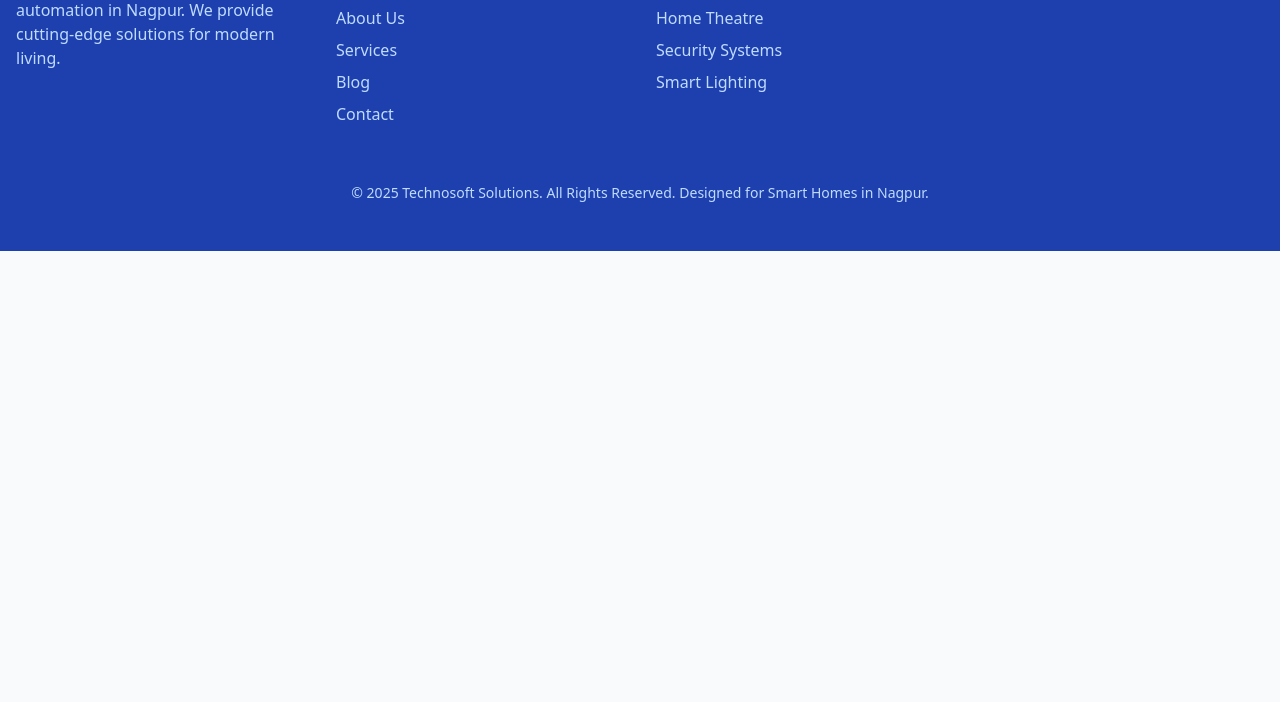
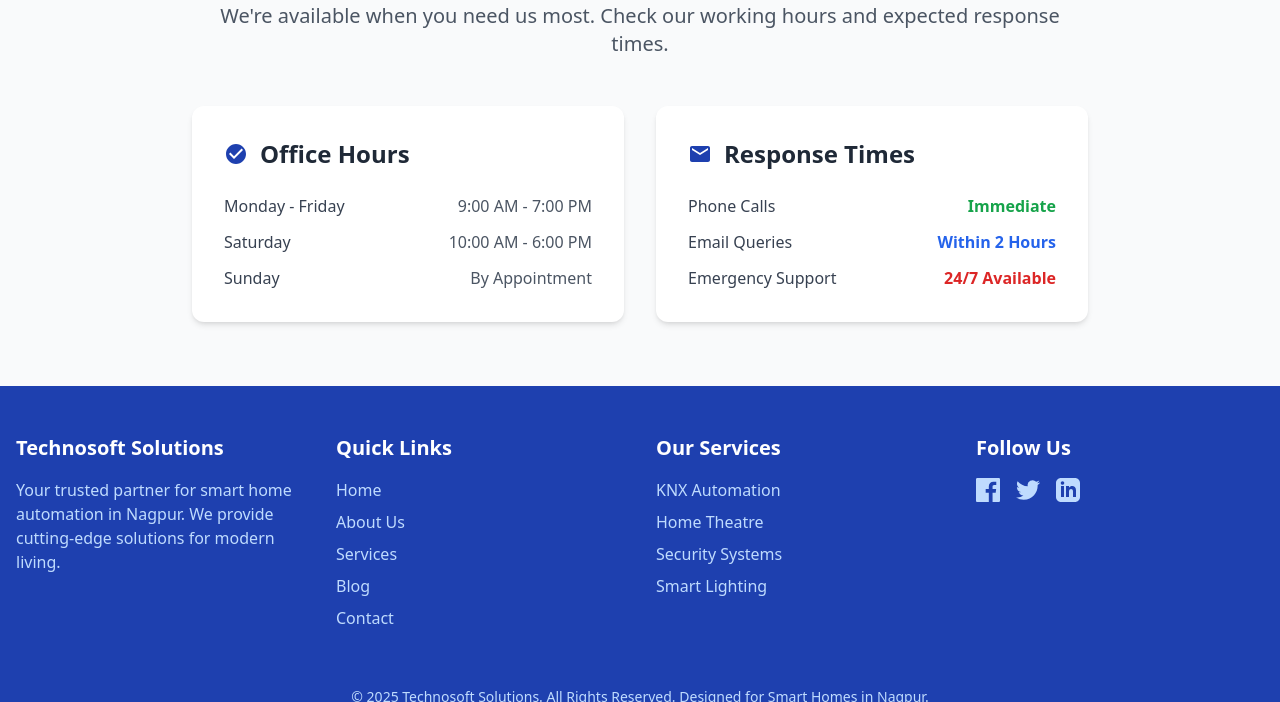
Before and after one commit to andrul10/smart-home-automation, a plain HTML site: page contact.html in a window 1280 px wide. Shown: the part 1100-1802 px from the top of the page. Before the commit the page ends 1351 px from the top, so only its background shows below. Drawn offline with nearby package versions, Linux system fonts and the light colour scheme.

Commit message:
Update contact page with improved title, description, and added business hours section

```diff
--- a/contact.html
+++ b/contact.html
@@ -1,12 +1,17 @@
 <!DOCTYPE html>
 <html lang="en">
+
 <head>
     <meta charset="UTF-8" />
     <meta name="viewport" content="width=device-width, initial-scale=1.0" />
-    <title>Smart Home Automation Nagpur | Technosoft Solutions | Best Home Automation Company</title>
-    <meta name="description" content="Transform your home with premium smart home automation in Nagpur. Technosoft Solutions offers KNX switches, home theatre systems, security solutions & IoT automation. Call 9373113762">
-    <meta name="keywords" content="home automation services nagpur, smart home automation nagpur, technosoft solutions nagpur, home automation company nagpur, best home automation nagpur, KNX switches nagpur">
+    <title>Contact Us | Smart Home Automation Nagpur Best Home Automation Company</title>
+    <meta name="description"
+        content="Ready to start your smart home project in Nagpur? Contact our expert team for answers, advice, on our automation and security solutions.">
+    <meta name="keywords"
+        content="home automation services nagpur, smart home automation nagpur, technosoft solutions nagpur, home automation company nagpur, best home automation nagpur, KNX switches nagpur">
     <script src="https://cdn.tailwindcss.com"></script>
+    <link rel="canonical" href="https://andrul10.github.io/smart-home-automation/contact.html" />
+
     <script>
         tailwind.config = {
             theme: {
@@ -26,15 +31,17 @@
         }
     </style>
 </head>
+
 <body class="bg-gray-50 text-gray-800 font-sans">
     <header class="bg-white shadow-lg sticky top-0 z-50">
         <div class="container mx-auto px-4">
             <div class="flex justify-between items-center py-4">
                 <div class="flex items-center space-x-3">
-                    <div class="w-12 h-12 bg-gradient-to-br from-blue-600 to-blue-800 rounded-lg flex items-center justify-center">
+                    <div
+                        class="w-12 h-12 bg-gradient-to-br from-blue-600 to-blue-800 rounded-lg flex items-center justify-center">
                         <svg class="w-8 h-8 text-white" fill="currentColor" viewBox="0 0 24 24">
-                            <path d="M10 20v-6h4v6h5v-8h3L12 3 2 12h3v8z"/>
-                            <circle cx="12" cy="12" r="2" fill="white" opacity="0.8"/>
+                            <path d="M10 20v-6h4v6h5v-8h3L12 3 2 12h3v8z" />
+                            <circle cx="12" cy="12" r="2" fill="white" opacity="0.8" />
                         </svg>
 
                     </div>
@@ -45,16 +52,22 @@
                 </div>
 
                 <nav class="hidden md:flex space-x-6">
-                    <a href="./index.html" class="nav-link text-gray-700 hover:text-primary font-medium transition-colors">Home</a>
-                    <a href="./about.html" class="nav-link text-gray-700 hover:text-primary font-medium transition-colors">About</a>
-                    <a href="./services.html" class="nav-link text-gray-700 hover:text-primary font-medium transition-colors">Services</a>
-                    <a href="./blogs.html" class="nav-link text-gray-700 hover:text-primary font-medium transition-colors">Blog</a>
-                    <a href="./contact.html" class="nav-link text-gray-700 hover:text-primary font-medium transition-colors">Contact</a>
+                    <a href="./index.html"
+                        class="nav-link text-gray-700 hover:text-primary font-medium transition-colors">Home</a>
+                    <a href="./about.html"
+                        class="nav-link text-gray-700 hover:text-primary font-medium transition-colors">About</a>
+                    <a href="./services.html"
+                        class="nav-link text-gray-700 hover:text-primary font-medium transition-colors">Services</a>
+                    <a href="./blogs.html"
+                        class="nav-link text-gray-700 hover:text-primary font-medium transition-colors">Blog</a>
+                    <a href="./contact.html"
+                        class="nav-link text-gray-700 hover:text-primary font-medium transition-colors">Contact</a>
                 </nav>
 
                 <button class="md:hidden" onclick="toggleMobileMenu()">
                     <svg class="w-6 h-6" fill="none" stroke="currentColor" viewBox="0 0 24 24">
-                        <path stroke-linecap="round" stroke-linejoin="round" stroke-width="2" d="M4 6h16M4 12h16M4 18h16"></path>
+                        <path stroke-linecap="round" stroke-linejoin="round" stroke-width="2"
+                            d="M4 6h16M4 12h16M4 18h16"></path>
                     </svg>
                 </button>
             </div>
@@ -69,11 +82,13 @@
         </div>
     </header>
 
+    <!-- Contact Section -->
     <section id="contact" class="py-16 bg-gray-50">
         <div class="container mx-auto px-4">
             <div class="text-center mb-12">
                 <h2 class="text-4xl font-bold text-primary mb-4">Get a Free Consultation</h2>
-                <p class="text-xl text-gray-600 max-w-3xl mx-auto">Ready to build your smart home in Nagpur? Contact us today for a personalized quote and expert advice.</p>
+                <p class="text-xl text-gray-600 max-w-3xl mx-auto">Ready to build your smart home in Nagpur? Contact us
+                    today for a personalized quote and expert advice.</p>
             </div>
             <div class="max-w-6xl mx-auto grid md:grid-cols-2 gap-12 bg-white p-8 rounded-xl shadow-lg">
                 <div class="flex flex-col justify-center">
@@ -81,54 +96,137 @@
                     <form action="#" method="POST">
                         <div class="mb-4">
                             <label for="name" class="block text-gray-700 font-medium mb-2">Your Name</label>
-                            <input type="text" id="name" name="name" class="w-full px-4 py-2 border border-gray-300 rounded-lg focus:ring-secondary focus:border-secondary" required>
+                            <input type="text" id="name" name="name"
+                                class="w-full px-4 py-2 border border-gray-300 rounded-lg focus:ring-secondary focus:border-secondary"
+                                required>
                         </div>
                         <div class="mb-4">
                             <label for="email" class="block text-gray-700 font-medium mb-2">Email Address</label>
-                            <input type="email" id="email" name="email" class="w-full px-4 py-2 border border-gray-300 rounded-lg focus:ring-secondary focus:border-secondary" required>
+                            <input type="email" id="email" name="email"
+                                class="w-full px-4 py-2 border border-gray-300 rounded-lg focus:ring-secondary focus:border-secondary"
+                                required>
                         </div>
                         <div class="mb-4">
                             <label for="phone" class="block text-gray-700 font-medium mb-2">Phone Number</label>
-                            <input type="tel" id="phone" name="phone" class="w-full px-4 py-2 border border-gray-300 rounded-lg focus:ring-secondary focus:border-secondary">
+                            <input type="tel" id="phone" name="phone"
+                                class="w-full px-4 py-2 border border-gray-300 rounded-lg focus:ring-secondary focus:border-secondary">
                         </div>
                         <div class="mb-6">
                             <label for="message" class="block text-gray-700 font-medium mb-2">Your Message</label>
-                            <textarea id="message" name="message" rows="4" class="w-full px-4 py-2 border border-gray-300 rounded-lg focus:ring-secondary focus:border-secondary" required></textarea>
+                            <textarea id="message" name="message" rows="4"
+                                class="w-full px-4 py-2 border border-gray-300 rounded-lg focus:ring-secondary focus:border-secondary"
+                                required></textarea>
                         </div>
-                        <button type="submit" class="w-full bg-primary hover:bg-blue-800 text-white font-bold py-3 px-6 rounded-lg transition-colors">Submit Request</button>
+                        <button type="submit"
+                            class="w-full bg-primary hover:bg-blue-800 text-white font-bold py-3 px-6 rounded-lg transition-colors">Submit
+                            Request</button>
                     </form>
                 </div>
                 <div>
                     <h3 class="text-2xl font-bold mb-6 text-gray-800">Contact Information</h3>
                     <div class="space-y-4 text-lg">
                         <div class="flex items-center space-x-4 text-gray-700">
-                           <svg class="w-6 h-6 text-primary" fill="currentColor" viewBox="0 0 24 24"><path d="M12 2C8.13 2 5 5.13 5 9c0 5.25 7 13 7 13s7-7.75 7-13c0-3.87-3.13-7-7-7zm0 9.5c-1.38 0-2.5-1.12-2.5-2.5s1.12-2.5 2.5-2.5 2.5 1.12 2.5 2.5-1.12 2.5-2.5 2.5z"/></svg>
+                            <svg class="w-6 h-6 text-primary" fill="currentColor" viewBox="0 0 24 24">
+                                <path
+                                    d="M12 2C8.13 2 5 5.13 5 9c0 5.25 7 13 7 13s7-7.75 7-13c0-3.87-3.13-7-7-7zm0 9.5c-1.38 0-2.5-1.12-2.5-2.5s1.12-2.5 2.5-2.5 2.5 1.12 2.5 2.5-1.12 2.5-2.5 2.5z" />
+                            </svg>
                             <span>Technosoft Solutions, Nagpur, Maharashtra</span>
                         </div>
                         <div class="flex items-center space-x-4 text-gray-700">
-                           <svg class="w-6 h-6 text-primary" fill="currentColor" viewBox="0 0 24 24"><path d="M6.62 10.79a15.353 15.353 0 006.59 6.59l2.2-2.2c.27-.27.67-.36 1.02-.24 1.12.37 2.33.57 3.57.57.55 0 1 .45 1 1V20c0 .55-.45 1-1 1-9.39 0-17-7.61-17-17 0-.55.45-1 1-1h3.5c.55 0 1 .45 1 1 0 1.25.2 2.45.57 3.57.11.35.02.74-.25 1.02l-2.2 2.2z"/></svg>
+                            <svg class="w-6 h-6 text-primary" fill="currentColor" viewBox="0 0 24 24">
+                                <path
+                                    d="M6.62 10.79a15.353 15.353 0 006.59 6.59l2.2-2.2c.27-.27.67-.36 1.02-.24 1.12.37 2.33.57 3.57.57.55 0 1 .45 1 1V20c0 .55-.45 1-1 1-9.39 0-17-7.61-17-17 0-.55.45-1 1-1h3.5c.55 0 1 .45 1 1 0 1.25.2 2.45.57 3.57.11.35.02.74-.25 1.02l-2.2 2.2z" />
+                            </svg>
                             <a href="tel:9373113762" class="hover:text-primary">9373-113-762</a>
                         </div>
                         <div class="flex items-center space-x-4 text-gray-700">
-                            <svg class="w-6 h-6 text-primary" fill="currentColor" viewBox="0 0 24 24"><path d="M20 4H4c-1.1 0-1.99.9-1.99 2L2 18c0 1.1.9 2 2 2h16c1.1 0 2-.9 2-2V6c0-1.1-.9-2-2-2zm0 4l-8 5-8-5V6l8 5 8-5v2z"/></svg>
-                            <a href="mailto:info@technosoftnagpur.com" class="hover:text-primary">info@technosoftnagpur.com</a>
+                            <svg class="w-6 h-6 text-primary" fill="currentColor" viewBox="0 0 24 24">
+                                <path
+                                    d="M20 4H4c-1.1 0-1.99.9-1.99 2L2 18c0 1.1.9 2 2 2h16c1.1 0 2-.9 2-2V6c0-1.1-.9-2-2-2zm0 4l-8 5-8-5V6l8 5 8-5v2z" />
+                            </svg>
+                            <a href="mailto:info@technosoftnagpur.com"
+                                class="hover:text-primary">info@technosoftnagpur.com</a>
                         </div>
                     </div>
                     <div class="mt-8">
-                        <iframe class="w-full h-64 rounded-lg" src="https://www.google.com/maps/embed?pb=!1m18!1m12!1m3!1d119066.42512196608!2d79.02054694935474!3d21.16113110255928!2m3!1f0!2f0!3f0!3m2!1i1024!2i768!4f13.1!3m3!1m2!1s0x3bd4c0a5a31faf13%3A0x19b37d06d0bb3e2b!2sNagpur%2C%20Maharashtra!5e0!3m2!1sen!2sin!4v1658486014389!5m2!1sen!2sin" style="border:0;" allowfullscreen="" loading="lazy" referrerpolicy="no-referrer-when-downgrade"></iframe>
+                        <iframe class="w-full h-64 rounded-lg"
+                            src="https://www.google.com/maps/embed?pb=!1m18!1m12!1m3!1d119066.42512196608!2d79.02054694935474!3d21.16113110255928!2m3!1f0!2f0!3f0!3m2!1i1024!2i768!4f13.1!3m3!1m2!1s0x3bd4c0a5a31faf13%3A0x19b37d06d0bb3e2b!2sNagpur%2C%20Maharashtra!5e0!3m2!1sen!2sin!4v1658486014389!5m2!1sen!2sin"
+                            style="border:0;" allowfullscreen="" loading="lazy"
+                            referrerpolicy="no-referrer-when-downgrade"></iframe>
                     </div>
                 </div>
             </div>
         </div>
     </section>
 
+    <!-- Business Hours -->
+    <section class="py-16 bg-gray-50">
+        <div class="container mx-auto px-4">
+            <div class="max-w-4xl mx-auto">
+                <div class="text-center mb-12">
+                    <h2 class="text-4xl font-bold text-primary mb-4">Business Hours & Response Times</h2>
+                    <p class="text-xl text-gray-600">We're available when you need us most. Check our working hours and
+                        expected response times.</p>
+                </div>
+                <div class="grid grid-cols-1 md:grid-cols-2 gap-8">
+                    <div class="bg-white p-8 rounded-xl shadow-md">
+                        <h3 class="text-2xl font-bold text-gray-800 mb-6 flex items-center">
+                            <svg class="w-6 h-6 text-primary mr-3" fill="currentColor" viewBox="0 0 24 24">
+                                <path
+                                    d="M12 2C6.48 2 2 6.48 2 12s4.48 10 10 10 10-4.48 10-10S17.52 2 12 2zm-2 15l-5-5 1.41-1.41L10 14.17l7.59-7.59L19 8l-9 9z" />
+                            </svg>
+                            Office Hours
+                        </h3>
+                        <div class="space-y-3">
+                            <div class="flex justify-between items-center">
+                                <span class="font-medium text-gray-700">Monday - Friday</span>
+                                <span class="text-gray-600">9:00 AM - 7:00 PM</span>
+                            </div>
+                            <div class="flex justify-between items-center">
+                                <span class="font-medium text-gray-700">Saturday</span>
+                                <span class="text-gray-600">10:00 AM - 6:00 PM</span>
+                            </div>
+                            <div class="flex justify-between items-center">
+                                <span class="font-medium text-gray-700">Sunday</span>
+                                <span class="text-gray-600">By Appointment</span>
+                            </div>
+                        </div>
+                    </div>
+                    <div class="bg-white p-8 rounded-xl shadow-md">
+                        <h3 class="text-2xl font-bold text-gray-800 mb-6 flex items-center">
+                            <svg class="w-6 h-6 text-primary mr-3" fill="currentColor" viewBox="0 0 24 24">
+                                <path
+                                    d="M20 4H4c-1.1 0-1.99.9-1.99 2L2 18c0 1.1.9 2 2 2h16c1.1 0 2-.9 2-2V6c0-1.1-.9-2-2-2zm0 4l-8 5-8-5V6l8 5 8-5v2z" />
+                            </svg>
+                            Response Times
+                        </h3>
+                        <div class="space-y-3">
+                            <div class="flex justify-between items-center">
+                                <span class="font-medium text-gray-700">Phone Calls</span>
+                                <span class="text-green-600 font-semibold">Immediate</span>
+                            </div>
+                            <div class="flex justify-between items-center">
+                                <span class="font-medium text-gray-700">Email Queries</span>
+                                <span class="text-blue-600 font-semibold">Within 2 Hours</span>
+                            </div>
+                            <div class="flex justify-between items-center">
+                                <span class="font-medium text-gray-700">Emergency Support</span>
+                                <span class="text-red-600 font-semibold">24/7 Available</span>
+                            </div>
+                        </div>
+                    </div>
+                </div>
+            </div>
+        </div>
+    </section>
 
     <footer class="bg-primary text-white">
         <div class="container mx-auto px-4 py-12">
             <div class="grid grid-cols-1 md:grid-cols-4 gap-8">
                 <div class="md:col-span-1">
                     <h4 class="text-xl font-bold mb-4">Technosoft Solutions</h4>
-                    <p class="text-blue-200">Your trusted partner for smart home automation in Nagpur. We provide cutting-edge solutions for modern living.</p>
+                    <p class="text-blue-200">Your trusted partner for smart home automation in Nagpur. We provide
+                        cutting-edge solutions for modern living.</p>
                 </div>
                 <div>
                     <h4 class="text-xl font-semibold mb-4">Quick Links</h4>
@@ -152,9 +250,21 @@
                 <div>
                     <h4 class="text-xl font-semibold mb-4">Follow Us</h4>
                     <div class="flex space-x-4">
-                        <a href="#" class="text-blue-200 hover:text-white"><svg class="w-6 h-6" fill="currentColor" viewBox="0 0 24 24"><path d="M22.675 0h-21.35C.59 0 0 .59 0 1.325v21.351C0 23.41.59 24 1.325 24H12.82v-9.294H9.692v-3.622h3.128V8.413c0-3.1 1.893-4.788 4.659-4.788 1.325 0 2.463.099 2.795.143v3.24l-1.918.001c-1.504 0-1.795.715-1.795 1.763v2.313h3.587l-.467 3.622h-3.12V24h6.116c.735 0 1.325-.59 1.325-1.325V1.325C24 .59 23.41 0 22.675 0z"/></svg></a>
-                        <a href="#" class="text-blue-200 hover:text-white"><svg class="w-6 h-6" fill="currentColor" viewBox="0 0 24 24"><path d="M23.953 4.57a10 10 0 01-2.825.775 4.958 4.958 0 002.163-2.723c-.951.555-2.005.959-3.127 1.184a4.92 4.92 0 00-8.384 4.482C7.69 8.095 4.067 6.13 1.64 3.162a4.822 4.822 0 00-.666 2.475c0 1.71.87 3.213 2.188 4.096a4.904 4.904 0 01-2.228-.616v.06a4.923 4.923 0 003.946 4.827 4.996 4.996 0 01-2.223.085c.645 1.956 2.52 3.379 4.744 3.419a9.875 9.875 0 01-6.117 2.107c-.397 0-.79-.023-1.175-.068a13.963 13.963 0 007.548 2.212c9.058 0 14.01-7.502 14.01-14.013 0-.213-.005-.426-.015-.637a9.935 9.935 0 002.46-2.548z"/></svg></a>
-                        <a href="#" class="text-blue-200 hover:text-white"><svg class="w-6 h-6" fill="currentColor" viewBox="0 0 24 24"><path d="M19 0h-14c-2.761 0-5 2.239-5 5v14c0 2.761 2.239 5 5 5h14c2.762 0 5-2.239 5-5v-14c0-2.761-2.238-5-5-5zm-11 19h-3v-11h3v11zm-1.5-12.268c-.966 0-1.75-.79-1.75-1.764s.784-1.764 1.75-1.764 1.75.79 1.75 1.764-.783 1.764-1.75 1.764zm13.5 12.268h-3v-5.604c0-3.368-4-3.113-4 0v5.604h-3v-11h3v1.765c1.396-2.586 7-2.777 7 2.476v6.759z"/></svg></a>
+                        <a href="#" class="text-blue-200 hover:text-white"><svg class="w-6 h-6" fill="currentColor"
+                                viewBox="0 0 24 24">
+                                <path
+                                    d="M22.675 0h-21.35C.59 0 0 .59 0 1.325v21.351C0 23.41.59 24 1.325 24H12.82v-9.294H9.692v-3.622h3.128V8.413c0-3.1 1.893-4.788 4.659-4.788 1.325 0 2.463.099 2.795.143v3.24l-1.918.001c-1.504 0-1.795.715-1.795 1.763v2.313h3.587l-.467 3.622h-3.12V24h6.116c.735 0 1.325-.59 1.325-1.325V1.325C24 .59 23.41 0 22.675 0z" />
+                            </svg></a>
+                        <a href="#" class="text-blue-200 hover:text-white"><svg class="w-6 h-6" fill="currentColor"
+                                viewBox="0 0 24 24">
+                                <path
+                                    d="M23.953 4.57a10 10 0 01-2.825.775 4.958 4.958 0 002.163-2.723c-.951.555-2.005.959-3.127 1.184a4.92 4.92 0 00-8.384 4.482C7.69 8.095 4.067 6.13 1.64 3.162a4.822 4.822 0 00-.666 2.475c0 1.71.87 3.213 2.188 4.096a4.904 4.904 0 01-2.228-.616v.06a4.923 4.923 0 003.946 4.827 4.996 4.996 0 01-2.223.085c.645 1.956 2.52 3.379 4.744 3.419a9.875 9.875 0 01-6.117 2.107c-.397 0-.79-.023-1.175-.068a13.963 13.963 0 007.548 2.212c9.058 0 14.01-7.502 14.01-14.013 0-.213-.005-.426-.015-.637a9.935 9.935 0 002.46-2.548z" />
+                            </svg></a>
+                        <a href="#" class="text-blue-200 hover:text-white"><svg class="w-6 h-6" fill="currentColor"
+                                viewBox="0 0 24 24">
+                                <path
+                                    d="M19 0h-14c-2.761 0-5 2.239-5 5v14c0 2.761 2.239 5 5 5h14c2.762 0 5-2.239 5-5v-14c0-2.761-2.238-5-5-5zm-11 19h-3v-11h3v11zm-1.5-12.268c-.966 0-1.75-.79-1.75-1.764s.784-1.764 1.75-1.764 1.75.79 1.75 1.764-.783 1.764-1.75 1.764zm13.5 12.268h-3v-5.604c0-3.368-4-3.113-4 0v5.604h-3v-11h3v1.765c1.396-2.586 7-2.777 7 2.476v6.759z" />
+                            </svg></a>
                     </div>
                 </div>
             </div>
@@ -180,4 +290,5 @@
         });
     </script>
 </body>
+
 </html>
```
Lines whose indentation alone changed are shown as unchanged.
